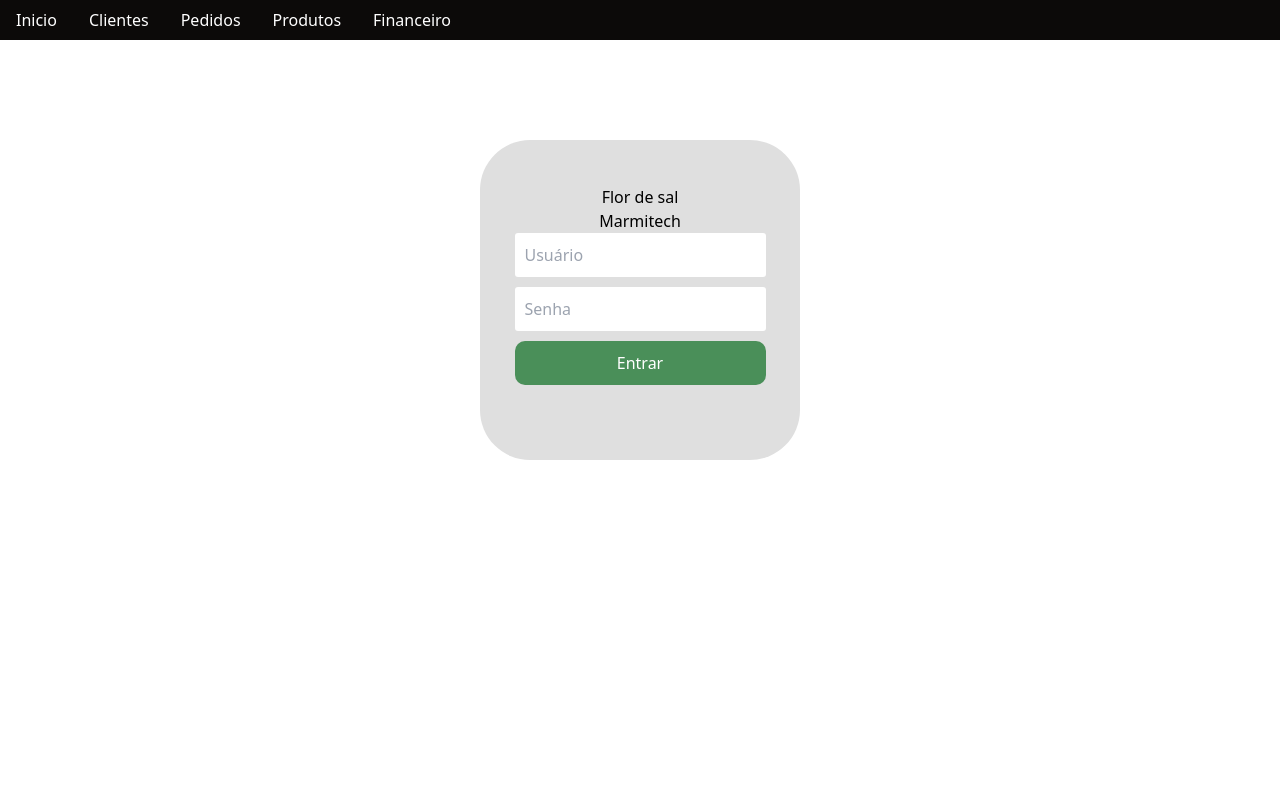
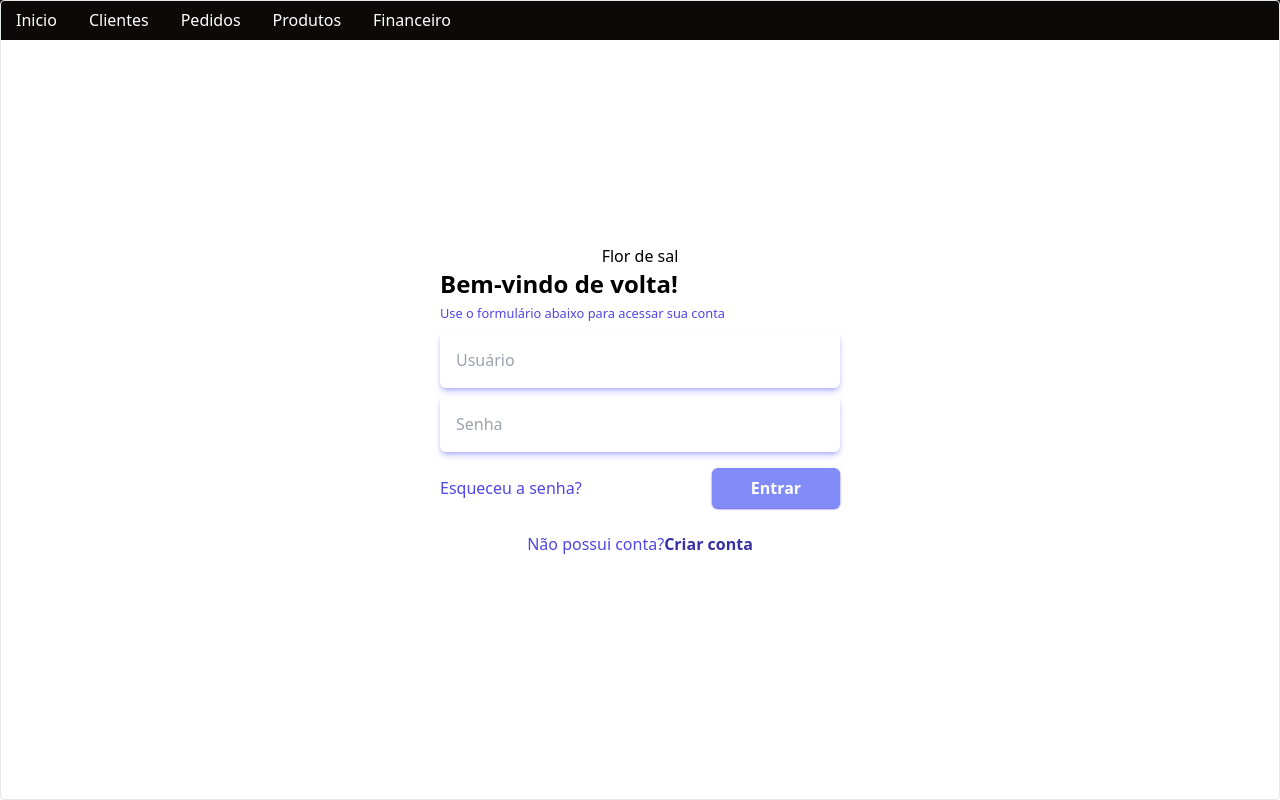
Before and after one commit to gabrielyvg/marmitech, a Next.js app in the folder front/: page / in a window 1280 px wide. Built offline with nearby package versions, Linux system fonts and the light colour scheme.

Commit message:
refactor: refactor login layout

```diff
--- a/front/src/pages/index.js
+++ b/front/src/pages/index.js
@@ -53,27 +53,58 @@
         <meta name="viewport" content="width=device-width, initial-scale=1" />
       </Head>
       <main>
-        <div className={styles.container}>
-          <div className={styles.box}>
+        <div className='fixed inset-0 flex items-center justify-center border rounded'>
+          <div className='w-full max-w-md p-6 rounded-md'>
             <div>
               <h1>{titulo}</h1>
-              <span className={styles.subtitulo}>{subtitulo}</span>
+              <span className="text-2xl font-semibold"> Bem-vindo de volta!</span>
             </div>
-            <div className='containerElements'>
-              <form onSubmit={onSubmit}>
-                <input onChange={handleChange} type="text"
-                  name="username" values={values.username}
-                  placeholder="Usuário" />
-                <input onChange={handleChange} type="password"
-                  name="password" value={values.password}
-                  placeholder="Senha" />
-                <button type="submit">Entrar</button>
-              </form>
-            </div>
+            <small className="text-indigo-600">Use o formulário abaixo para acessar sua conta</small>
+            <form className="grid mt-2" onSubmit={onSubmit}>
+              <input
+                onChange={handleChange}
+                type="text"
+                name="username"
+                values={values.username}
+                placeholder="Usuário"
+                className="p-4 mb-2 rounded-md focus:outline-indigo-600 shadow-md shadow-indigo-500/40"
+              />
+              <input
+                onChange={handleChange}
+                type="password"
+                name="password"
+                value={values.password}
+                placeholder="Senha"
+                className="p-4 mb-2 rounded-md focus:outline-indigo-600 shadow-md shadow-indigo-500/40"
+              />
+              <div className="flex justify-between mt-2">
+                <button
+                  type="button"
+                  className="text-indigo-600"
+                >
+                  Esqueceu a senha?
+                </button>
+                <button
+                  type="submit"
+                  className="bg-indigo-400
+                    text-white p-2 w-32
+                    rounded-md shadow-sm
+                    shadow-indigo-600
+                    font-semibold
+                    hover:bg-slate-100 hover:text-black hover:border-solid hover:border-1 hover:border-indigo-400 hover:ease-in hover:duration-300"
+                >
+                  Entrar
+                </button>
+              </div>
+            </form>
+            <span className="flex place-content-center mt-6 text-indigo-600">Não possui conta?
+              <button className="font-semibold text-indigo-800">
+                Criar conta
+              </button>
+            </span>
           </div>
         </div>
       </main>
-
     </>
   );
 }
```
